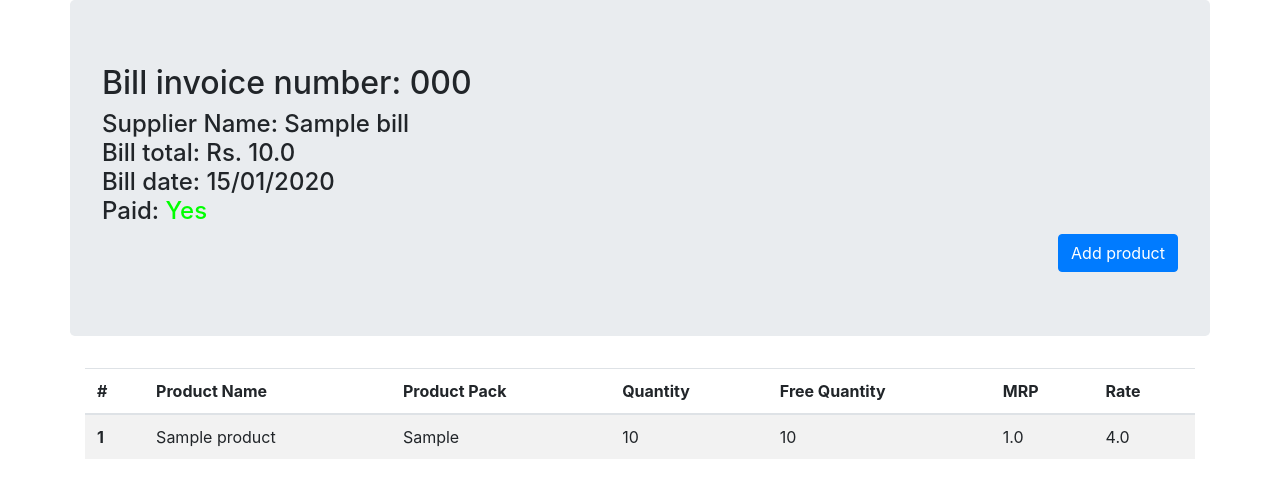
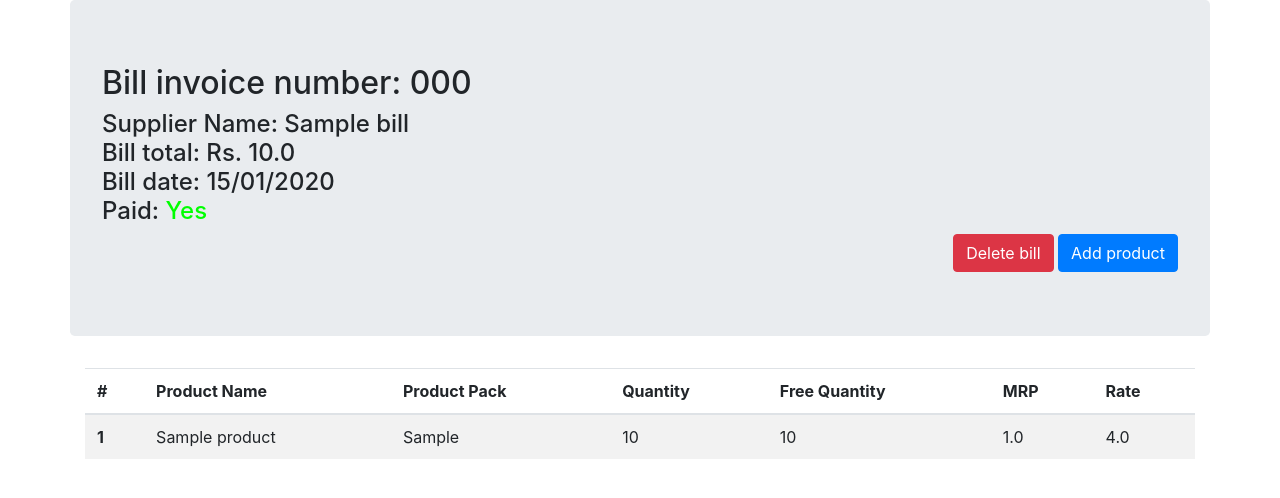
Before and after one commit to gauravc6/billtrack, a Flask app: page /bill/000 in a window 1280 px wide. Shown: the part 56-554 px from the top of the page. Run offline with Flask 2, Linux system fonts and the light colour scheme; tables that the repository leaves empty hold one stand-in row (values such as "Sample post"); some libraries are stand-ins or nearby versions.

Commit message:
complete mark_as_paid and delete for bill

```diff
--- a/app.py
+++ b/app.py
@@ -44,14 +44,18 @@ def bill_details(invoice_number):
     return render_template('bill_details.html', bill=bill, products=products)
 
 @app.route('/bill/<invoice_number>/editbill', methods=['GET', 'POST'])
-def edit_bill(invoice_number):
-    # TODO: Complete edit bill route
-    pass
+def mark_as_paid(invoice_number):
+    bill = Bill.query.filter_by(invoice_number=invoice_number).first_or_404()
+    bill.bill_paid_status = True
+    db.session.commit()
+    return redirect(url_for('bill_details', invoice_number=invoice_number))
 
 @app.route('/bill/<invoice_number>/deletebill', methods=['GET', 'POST'])
 def delete_bill(invoice_number):
-    # TODO: Complete delete bill route
-    pass
+    bill = Bill.query.filter_by(invoice_number=invoice_number).first_or_404()
+    db.session.delete(bill)
+    db.session.commit()
+    return redirect(url_for('all_bills'))
 
 @app.route('/bill/<invoice_number>/add_product', methods=['GET', 'POST'])
 def add_product(invoice_number):
--- a/billtrack/models.py
+++ b/billtrack/models.py
@@ -12,7 +12,7 @@ class Bill(db.Model):
     bill_paid_status = db.Column(db.Boolean, default=False)
     bill_date = db.Column(db.Date, default=datetime.today())
 
-    products = db.relationship('Product', backref='bill', lazy=True)
+    products = db.relationship('Product', backref='bill', lazy=True, cascade='all, delete-orphan')
 
 class Product(db.Model):
 
--- a/billtrack/templates/bill_details.html
+++ b/billtrack/templates/bill_details.html
@@ -14,7 +14,11 @@
                 <font color="#ff0000">No</font>
                 {% endif %}
         </h4>
-        <div class="text-right"><a href="{{url_for('add_product', invoice_number=bill.invoice_number)}}"
+        <div class="text-right">
+                <a href="{{url_for('delete_bill', invoice_number=bill.invoice_number)}}" class="btn btn-danger">Delete bill</a>
+                {% if not bill.bill_paid_status %}
+                <a href="{{url_for('mark_as_paid', invoice_number=bill.invoice_number)}}" class="btn btn-success">Mark as paid</a>
+                {% endif %}<a href="{{url_for('add_product', invoice_number=bill.invoice_number)}}"
                         class="btn btn-primary">Add product</a></div>
 </div>
 <div class="container">
```
